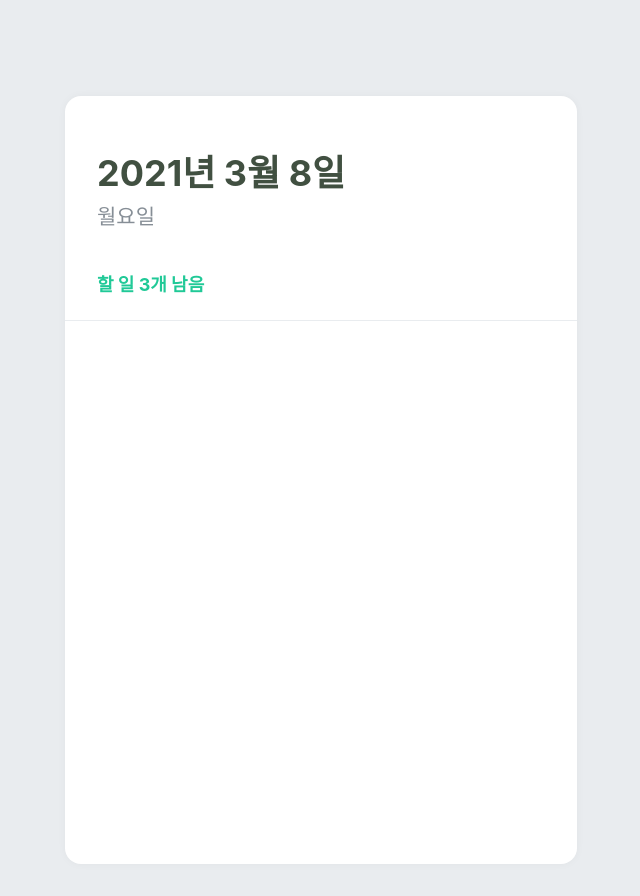
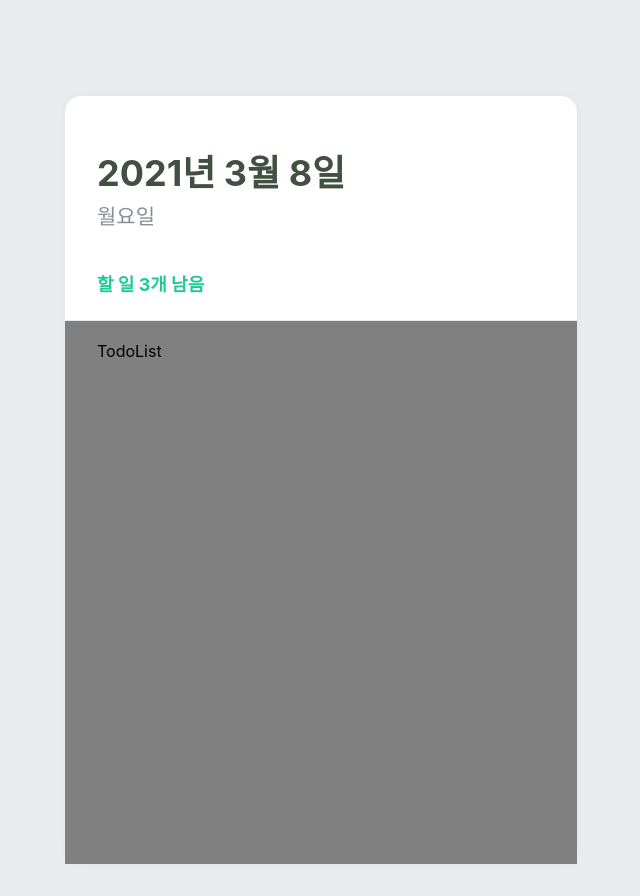
Before and after one commit to manggong/modern_react, a React (Create React App) app in the folder mashup-todolist/: page / in a window 1280 px wide. Shown: the whole page, without its empty margins (319-959 px from the left). Built offline with nearby package versions, Linux system fonts and the light colour scheme.

Commit message:
add TodoList

```diff
--- a/mashup-todolist/package.json
+++ b/mashup-todolist/package.json
@@ -8,6 +8,7 @@
     "@testing-library/user-event": "^12.8.1",
     "react": "^17.0.1",
     "react-dom": "^17.0.1",
+    "react-icons": "^4.2.0",
     "react-scripts": "4.0.3",
     "styled-components": "^5.2.1",
     "web-vitals": "^1.1.0"
--- a/mashup-todolist/src/App.js
+++ b/mashup-todolist/src/App.js
@@ -2,6 +2,7 @@ import React from 'react'
 import { createGlobalStyle } from 'styled-components'
 import TodoTemplate from './components/TodoTemplate'
 import TodoHead from './components/TodoHead'
+import TodoList from './components/TodoList'
 
 const GlobalStyle = createGlobalStyle`
   body {
@@ -15,6 +16,7 @@ function App() {
       <GlobalStyle/>
       <TodoTemplate>
         <TodoHead/>
+        <TodoList/>
       </TodoTemplate>
     </>
   )
--- /dev/null
+++ b/mashup-todolist/src/components/TodoList.js
@@ -0,0 +1,16 @@
+import React from 'react'
+import styled from 'styled-components'
+
+const TodoListBlick = styled.div`
+  flex: 1;
+  padding: 20px 32px;
+  padding-bottom: 48px;
+  overflow-y: auto;
+  background: gray;
+`
+
+function TodoList() {
+  return <TodoListBlick>TodoList</TodoListBlick>
+}
+
+export default TodoList
```
Also changed, not shown: 1 other file (tests, documents, lock files or other folders).
